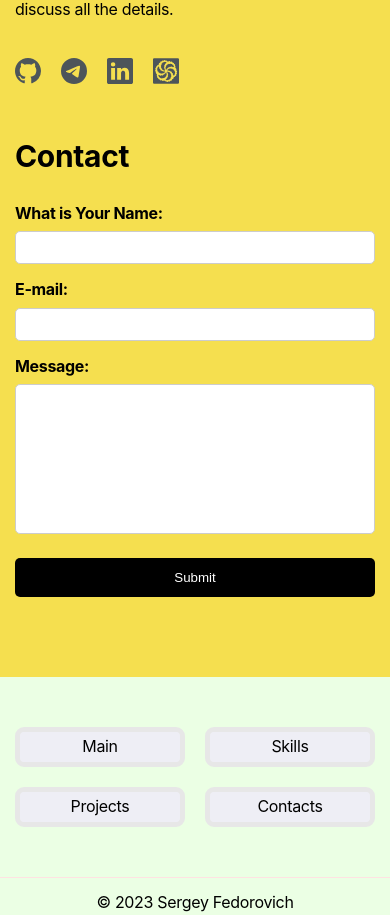
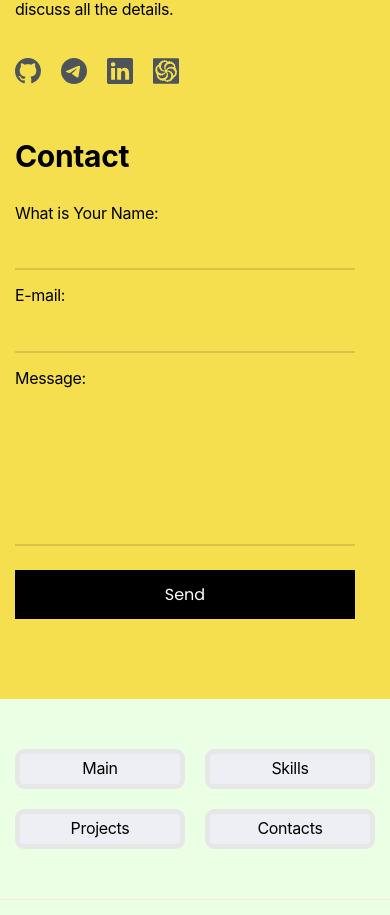
Before and after one commit to feddorovich/portfolio, a React (Create React App) app: page / in a window 390 px wide. Shown: the part 4773-5688 px from the top of the page. Built offline with nearby package versions, Linux system fonts and the light colour scheme.

Commit message:
Contacts custom mobile

```diff
--- a/src/components/Animation/Animation.tsx
+++ b/src/components/Animation/Animation.tsx
@@ -5,7 +5,7 @@ import {useInView} from "react-intersection-observer";
 
 type AnimationType = {
     children: ReactNode
-    animation: 'animate__fadeIn' | 'animate__fadeInUp' | 'animate__fadeInLeft' | 'animate__zoomIn'
+    animation: 'animate__fadeIn' | 'animate__fadeInUp' | 'animate__fadeInLeft' | 'animate__fadeInRight' | 'animate__zoomIn'
     threshold: number
     className?: string
 }
--- a/src/components/Contacts/Contacts.module.css
+++ b/src/components/Contacts/Contacts.module.css
@@ -9,7 +9,7 @@
     gap: 50px;
 }
 
-.getInTouch h2{
+.getInTouch h2 {
     font-size: 40px;
 }
 
@@ -19,11 +19,15 @@
     line-height: 1.8;
 }
 
-.icons{
+.icons {
     padding-top: 10px;
 }
 
-.form h2{
+.form {
+    margin-right: 20px;
+}
+
+.form h2 {
     font-size: 40px;
     padding-bottom: 30px;
 }
@@ -32,20 +36,23 @@
     display: flex;
     flex-direction: column;
     margin: 0 auto 30px;
+    font-size: 18px;
 }
 
 .contactsBlock label {
     margin-bottom: 0.5rem;
-    font-weight: bold;
 }
 
 .contactsBlock input,
 textarea {
-    padding: 0.5rem;
-    border-radius: 5px;
-    border: 1px solid #ccc;
+    padding: 0.5rem 0;
+    border: none;
+    border-bottom: 2px solid #d7c446;
     margin-bottom: 1rem;
     resize: none;
+    background-color: transparent;
+    font-size: 22px;
+    transition: 0.3s ease-in-out;
 }
 
 .contactsBlock textarea {
@@ -60,19 +67,20 @@ textarea:focus {
 }
 
 .contactsBlock button {
+    width: 150px;
     background-color: black;
     color: white;
     border: none;
     padding: 0.75rem 1rem;
-    border-radius: 5px;
     cursor: pointer;
     margin-top: 0.5rem;
     transition: 0.5s;
+    font-family: 'Poppins-Regular', 'Golos', sans-serif;
+    font-size: 16px;
 }
 
 .contactsBlock button:hover {
     background-color: #3d3d3d;
-    transform: scale(1.01);
 }
 
 @media screen and (max-width: 575px) {
@@ -80,16 +88,33 @@ textarea:focus {
         background-color: #f5df4f;
         padding: 50px 0;
     }
+
     .wrapper {
         grid-template-columns: repeat(1, 1fr);
     }
-    .getInTouch h2{
+
+    .getInTouch h2 {
         font-size: 30px;
     }
+
     .getInTouch p {
         font-size: 16px;
     }
-    .form h2{
+
+    .form h2 {
         font-size: 30px;
     }
+
+    .contactsBlock form {
+        font-size: 16px;
+    }
+
+    .contactsBlock input,
+    textarea {
+        font-size: 18px;
+    }
+
+    .contactsBlock button {
+        width: 100%;
+    }
 }
--- a/src/components/Contacts/Сontacts.tsx
+++ b/src/components/Contacts/Сontacts.tsx
@@ -9,7 +9,7 @@ export const Contacts: FC = () => {
         <section className={style.contactsBlock} id={'contacts'}>
             <Container>
                 <div className={style.wrapper}>
-                    <Animation animation={'animate__fadeInUp'} threshold={0.4}>
+                    <Animation animation={'animate__fadeInLeft'} threshold={0.4}>
                         <div className={style.getInTouch}>
                             <h2>Let's get in touch</h2>
                             <p>Thank you for visiting my portfolio page! If you are looking for an experienced and talented front-end developer
@@ -23,7 +23,7 @@ export const Contacts: FC = () => {
                             </div>
                         </div>
                     </Animation>
-                    <Animation animation={'animate__fadeInLeft'} threshold={0.4}>
+                    <Animation animation={'animate__fadeInRight'} threshold={0.4}>
                         <div className={style.form}>
                             <h2>Contact</h2>
                             <form>
@@ -36,7 +36,7 @@ export const Contacts: FC = () => {
                                 <label htmlFor="message">Message:</label>
                                 <textarea id="message" name="message" rows={5}></textarea>
 
-                                <button type="submit">Submit</button>
+                                <button type="submit">Send</button>
                             </form>
                         </div>
                     </Animation>
```
